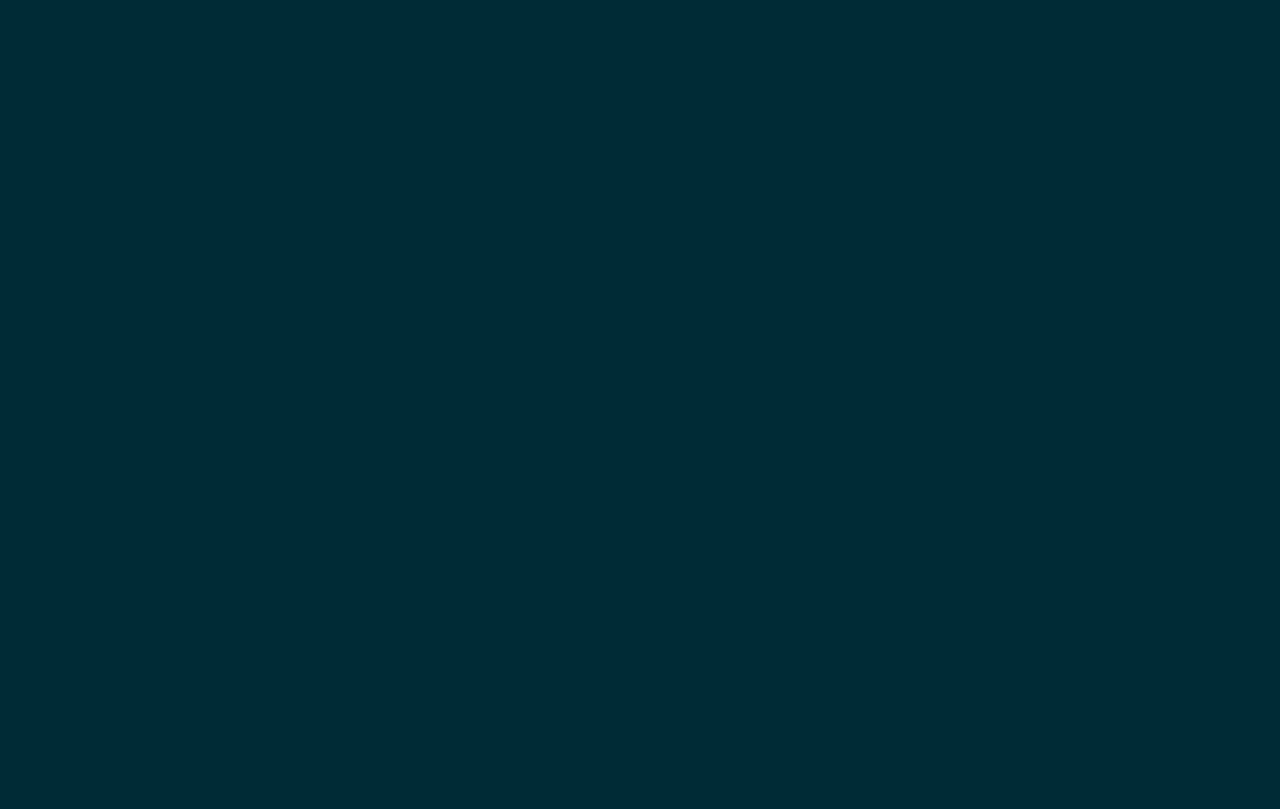
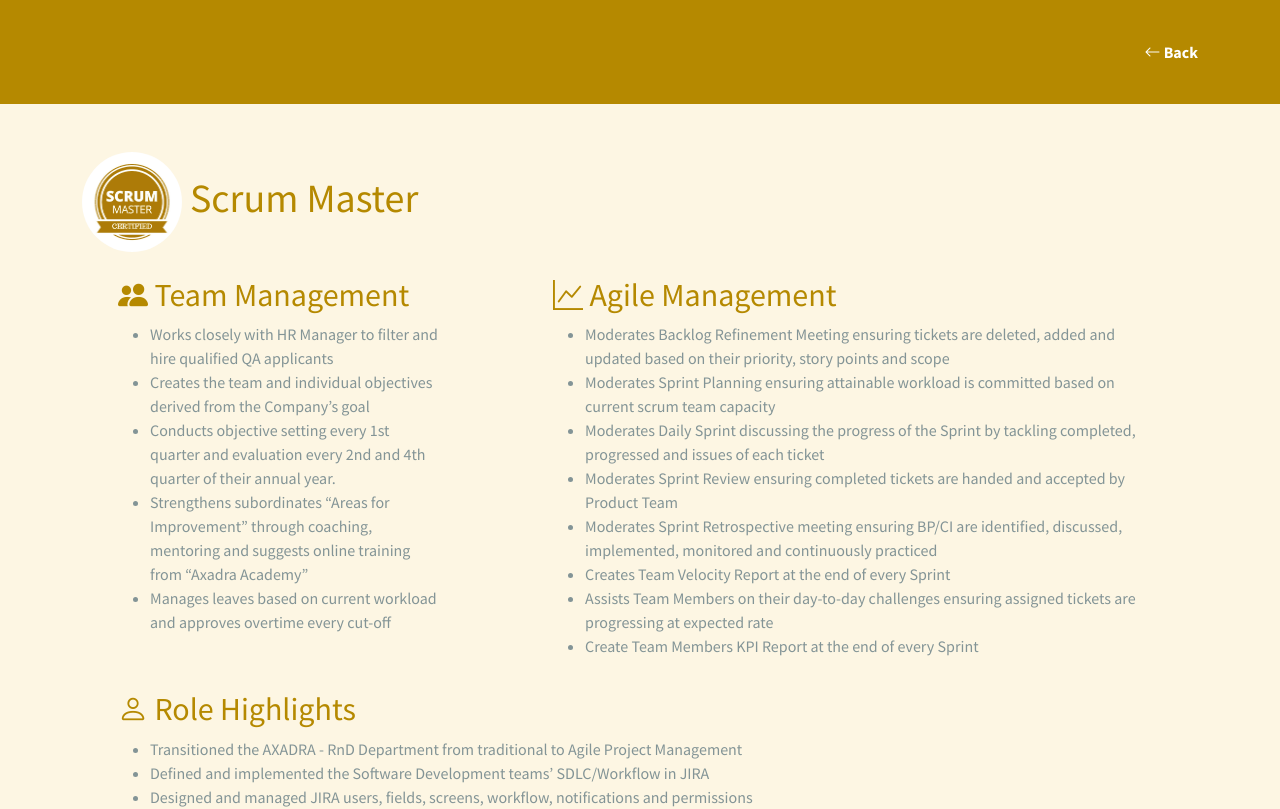
Before and after one commit to 19reuelsicatii87/reuelCV, a React (Create React App) app: page /scrummaster in a window 1280 px wide. Before the commit this address had no page. Shown: the top 809 px of the page. Built offline with nearby package versions, Linux system fonts and the light colour scheme.

Commit message:
changes for role

```diff
--- a/src/App.js
+++ b/src/App.js
@@ -15,7 +15,7 @@ function App() {
 
           {/* Unprotected Routes - Business Page*/}
           {/* ============================*/}
-          <Route path='/scrum-master' element={<ScrumMaster />} />
+          <Route path='/scrummaster' element={<ScrumMaster />} />
           <Route path='/test-manager' element={<TestManager />} />
           <Route path='/automation-architect' element={<AutomationArchitect />} />
           <Route path='/fullstack-developer' element={<FullstackDeveloper />} />
--- a/src/Pages/Components/Header.js
+++ b/src/Pages/Components/Header.js
@@ -6,7 +6,7 @@ function Header() {
 
     function header() {
 
-        if (window.location.href.includes("/scrum-master")) {
+        if (window.location.href.includes("/scrummaster")) {
             return (
                 sub()
             )
@@ -70,7 +70,7 @@ function Header() {
                                             Experience
                                         </a>
                                         <ul className="dropdown-menu bg-primary" aria-labelledby="navbarDropdown">
-                                            <li><Link className="dropdown-item nav-link text-center fw-bold" to="/scrum-master">Scrum Master</Link></li>
+                                            <li><Link className="dropdown-item nav-link text-center fw-bold" to="/scrummaster">Scrum Master</Link></li>
                                             <li><Link className="dropdown-item nav-link text-center fw-bold" to="/test-manager">Test Manager</Link></li>
                                             <li><Link className="dropdown-item nav-link text-center fw-bold" to="/automation-architect">Automation Architect</Link></li>
                                             <li><Link className="dropdown-item nav-link text-center fw-bold" to="/fullstack-developer">Fullstack Developer</Link></li>
```
